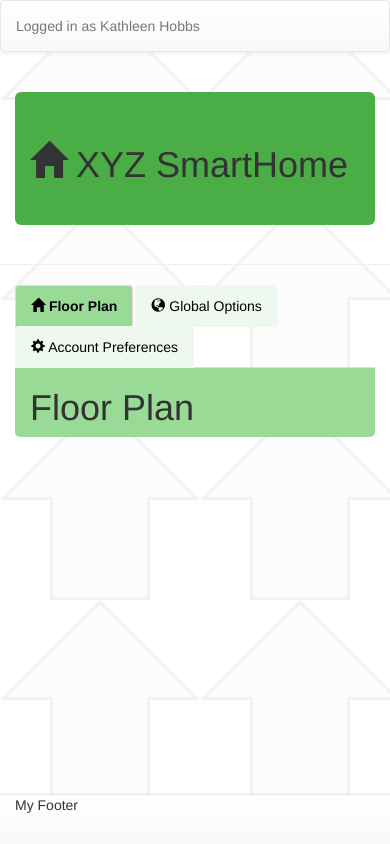
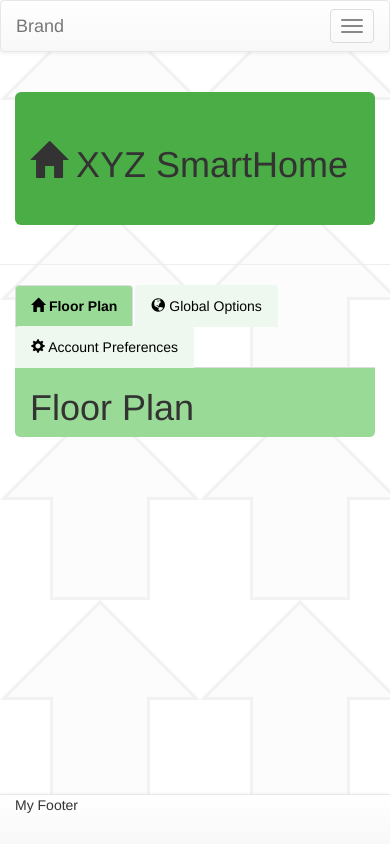
Before and after one commit to klevinlaughs/XYZ-SmartHome, a plain HTML site: page index.html in a window 390 px wide. Drawn offline with Linux system fonts and the light colour scheme.

Commit message:
Navbar a bit more functional

```diff
--- a/index.html
+++ b/index.html
@@ -15,17 +15,32 @@
 <body background="bg-arrow.png">
 
   <nav class="navbar navbar-default">
-  <!-- <nav class="navbar navbar-default navbar-fixed-top"> -->
+    <!-- <nav class="navbar navbar-default navbar-fixed-top"> -->
     <div class="container-fluid">
 
-      <p class="navbar-text navbar-right">Logged in as <a href="#" class="navbar-link">Kathleen Hobbs</a></p>
+      <div class="navbar-header">
+        <button type="button" class="navbar-toggle collapsed" data-toggle="collapse" data-target="#navMenu" aria-expanded="false">
+          <span class="sr-only">Toggle navigation</span>
+          <span class="icon-bar"></span>
+          <span class="icon-bar"></span>
+          <span class="icon-bar"></span>
+        </button>
+        <a class="navbar-brand" href="#">Brand</a>
+      </div>
+
+      <div class="collapse navbar-collapse" id="navMenu">
+        <ul class="nav navbar-nav navbar-right">
+          <li><p class="navbar-text navbar-right">Logged in as <a href="#" class="navbar-link">Kathleen Hobbs</a></p></li>
+        </ul>
+      </div>
+
     </div>
   </nav>
 
   <!-- Header of page -->
   <header class="container-fluid page-header">
     <div class="jumbotron container-fluid">
-        <h1><span class="glyphicon glyphicon-home" aria-hidden="true"></span> XYZ SmartHome</h1>
+      <h1><span class="glyphicon glyphicon-home" aria-hidden="true"></span> XYZ SmartHome</h1>
     </div>
   </header>
 
```
